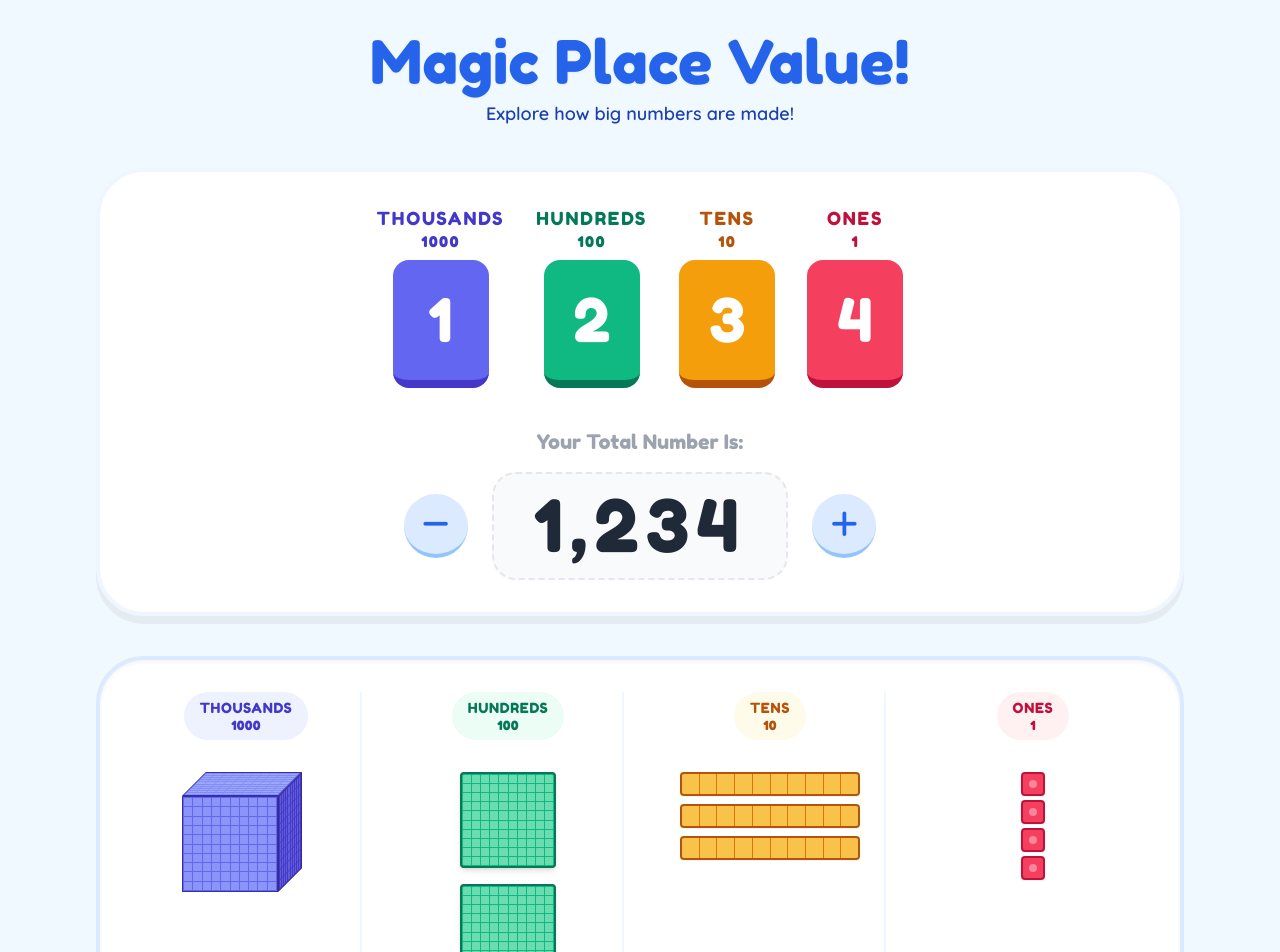
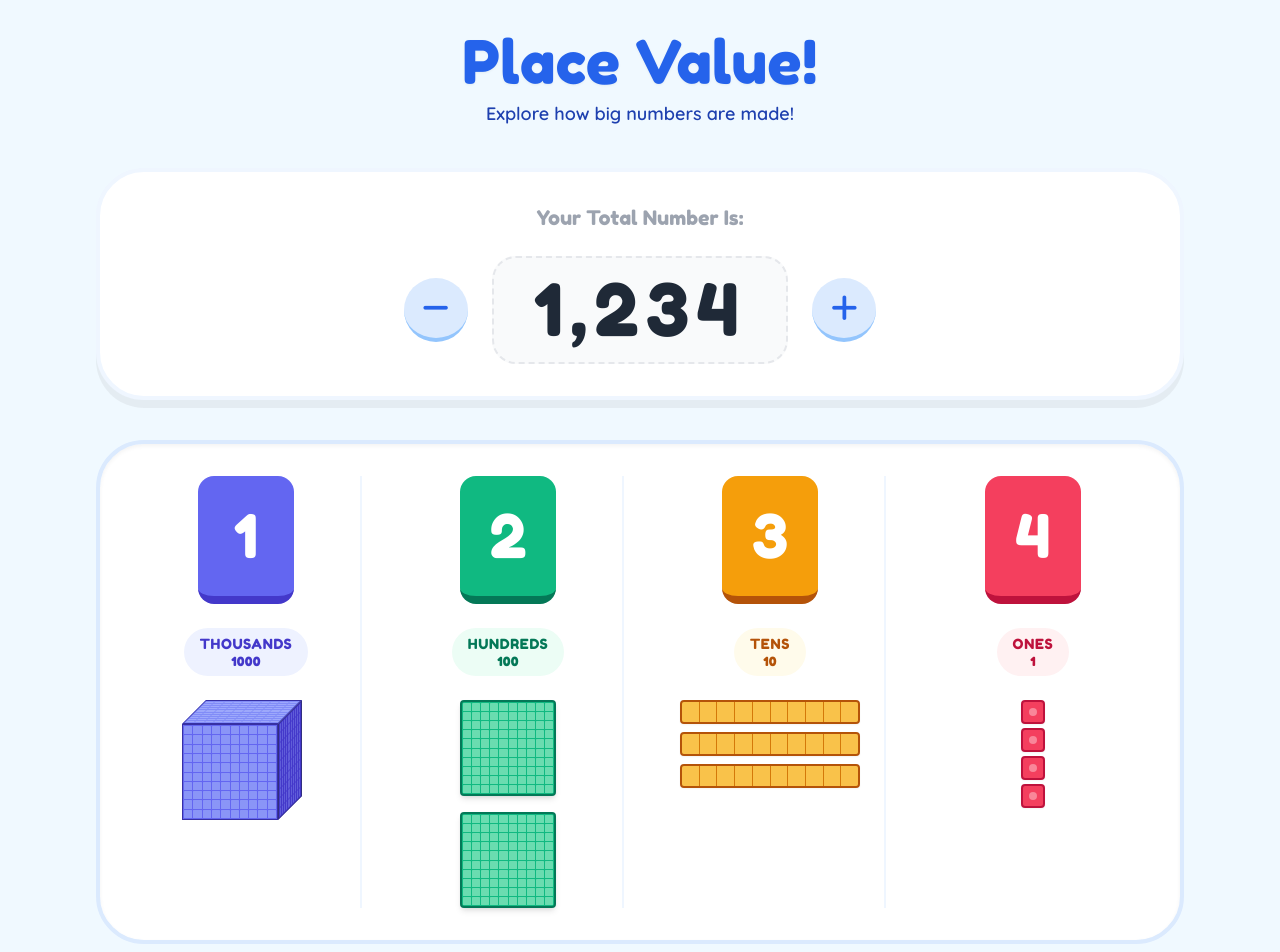
Before and after one commit to jkub/placevalue, a Next.js app: page / in a window 1280 px wide. Shown: the top 952 px of the page. Built offline with nearby package versions, Linux system fonts and the light colour scheme.

Commit message:
consolidate

```diff
--- a/app/page.tsx
+++ b/app/page.tsx
@@ -1,7 +1,6 @@
 'use client';
 
 import React, { useState } from 'react';
-import DigitBox from '../components/DigitBox';
 import VisualDisplay from '../components/VisualDisplay';
 import { DigitState } from '../types';
 
@@ -33,42 +32,14 @@ export default function Home() {
     <div className="min-h-screen p-4 md:p-8 flex flex-col items-center max-w-6xl mx-auto">
       <header className="text-center mb-10">
         <h1 className="text-4xl md:text-6xl font-kids text-blue-600 drop-shadow-sm mb-2">
-          Magic Place Value!
+          Place Value!
         </h1>
         <p className="text-lg text-blue-800 font-semibold">Explore how big numbers are made!</p>
       </header>
 
       <main className="w-full flex flex-col gap-10">
         <section className="bg-white p-8 rounded-[3rem] card-shadow flex flex-col items-center gap-6 border-4 border-blue-50">
-          <div className="flex flex-wrap justify-center gap-4 md:gap-8">
-            <DigitBox
-              type="thousands"
-              label="Thousands"
-              value={digits.thousands}
-              onChange={(v) => handleUpdateDigit('thousands', v)}
-            />
-            <DigitBox
-              type="hundreds"
-              label="Hundreds"
-              value={digits.hundreds}
-              onChange={(v) => handleUpdateDigit('hundreds', v)}
-            />
-            <DigitBox
-              type="tens"
-              label="Tens"
-              value={digits.tens}
-              onChange={(v) => handleUpdateDigit('tens', v)}
-            />
-            <DigitBox
-              type="ones"
-              label="Ones"
-              value={digits.ones}
-              onChange={(v) => handleUpdateDigit('ones', v)}
-            />
-          </div>
-
-          <div className="mt-4 text-center">
-            <div className="text-gray-400 font-kids text-xl mb-4">Your Total Number Is:</div>
+          <div className="text-gray-400 font-kids text-xl">Your Total Number Is:</div>
 
           <div className="flex items-center justify-center gap-6">
             <button
@@ -93,11 +64,13 @@ export default function Home() {
               <i className="fas fa-plus"></i>
             </button>
           </div>
-          </div>
         </section>
 
         <section>
-          <VisualDisplay digits={digits} />
+          <VisualDisplay
+            digits={digits}
+            onUpdateDigit={handleUpdateDigit}
+          />
         </section>
       </main>
     </div>
--- a/components/DigitBox.tsx
+++ b/components/DigitBox.tsx
@@ -29,10 +29,6 @@ const DigitBox: React.FC<DigitBoxProps> = ({ type, value, label, onChange }) =>
 
   return (
     <div className="flex flex-col items-center gap-2">
-      <div className={`font-kids text-lg uppercase tracking-widest ${colorSet.text} text-center`}>
-        <div>{label}</div>
-        <div className="text-sm font-bold">{value_number}</div>
-      </div>
       <div className="relative">
         <button
           onClick={() => setIsOpen(!isOpen)}
--- a/components/VisualDisplay.tsx
+++ b/components/VisualDisplay.tsx
@@ -1,12 +1,14 @@
 
 import React, { useState, useEffect, useRef } from 'react';
 import { DigitState } from '../types';
+import DigitBox from './DigitBox';
 
 interface VisualDisplayProps {
   digits: DigitState;
+  onUpdateDigit?: (place: keyof DigitState, val: number) => void;
 }
 
-const VisualDisplay: React.FC<VisualDisplayProps> = ({ digits }) => {
+const VisualDisplay: React.FC<VisualDisplayProps> = ({ digits, onUpdateDigit }) => {
   const [displayDigits, setDisplayDigits] = useState<DigitState>(digits);
   const [mergingColumn, setMergingColumn] = useState<string | null>(null);
   const [splittingColumn, setSplittingColumn] = useState<string | null>(null);
@@ -184,40 +186,72 @@ const VisualDisplay: React.FC<VisualDisplayProps> = ({ digits }) => {
   return (
     <div className="flex flex-col gap-8 w-full p-8 bg-white rounded-[3rem] border-4 border-blue-100 shadow-inner min-h-[500px]">
       <div className="grid grid-cols-1 md:grid-cols-4 gap-8">
-        <div className="flex flex-col items-center border-r-2 border-blue-50 last:border-0 px-4">
-            <h3 className="font-kids text-indigo-700 mb-8 bg-indigo-50 px-4 py-1.5 rounded-full text-sm tracking-wider uppercase text-center">
+        <div className="flex flex-col items-center border-r-2 border-blue-50 last:border-0 px-4 gap-6">
+            {onUpdateDigit && (
+              <DigitBox
+                type="thousands"
+                label="Thousands"
+                value={digits.thousands}
+                onChange={(v) => onUpdateDigit('thousands', v)}
+              />
+            )}
+            <h3 className="font-kids text-indigo-700 bg-indigo-50 px-4 py-1.5 rounded-full text-sm tracking-wider uppercase text-center">
               <div>Thousands</div>
               <div className="text-xs font-bold">1000</div>
             </h3>
             <div className="flex flex-wrap gap-x-4 gap-y-2 justify-center">
-                {displayDigits.thousands > 0 ? renderThousands() : <span className="text-gray-300 italic text-sm mt-4">Zero Thousands</span>}
+                {digits.thousands > 0 ? renderThousands() : <span className="text-gray-300 italic text-sm mt-4">Zero Thousands</span>}
             </div>
         </div>
-        <div className="flex flex-col items-center border-r-2 border-blue-50 last:border-0 px-4">
-            <h3 className="font-kids text-emerald-700 mb-8 bg-emerald-50 px-4 py-1.5 rounded-full text-sm tracking-wider uppercase text-center">
+        <div className="flex flex-col items-center border-r-2 border-blue-50 last:border-0 px-4 gap-6">
+            {onUpdateDigit && (
+              <DigitBox
+                type="hundreds"
+                label="Hundreds"
+                value={digits.hundreds}
+                onChange={(v) => onUpdateDigit('hundreds', v)}
+              />
+            )}
+            <h3 className="font-kids text-emerald-700 bg-emerald-50 px-4 py-1.5 rounded-full text-sm tracking-wider uppercase text-center">
               <div>Hundreds</div>
               <div className="text-xs font-bold">100</div>
             </h3>
             <div className="flex flex-wrap gap-4 justify-center">
-                {displayDigits.hundreds > 0 ? renderHundreds() : <span className="text-gray-300 italic text-sm mt-4">Zero Hundreds</span>}
+                {digits.hundreds > 0 ? renderHundreds() : <span className="text-gray-300 italic text-sm mt-4">Zero Hundreds</span>}
             </div>
         </div>
-        <div className="flex flex-col items-center border-r-2 border-blue-50 last:border-0 px-4">
-            <h3 className="font-kids text-amber-700 mb-8 bg-amber-50 px-4 py-1.5 rounded-full text-sm tracking-wider uppercase text-center">
+        <div className="flex flex-col items-center border-r-2 border-blue-50 last:border-0 px-4 gap-6">
+            {onUpdateDigit && (
+              <DigitBox
+                type="tens"
+                label="Tens"
+                value={digits.tens}
+                onChange={(v) => onUpdateDigit('tens', v)}
+              />
+            )}
+            <h3 className="font-kids text-amber-700 bg-amber-50 px-4 py-1.5 rounded-full text-sm tracking-wider uppercase text-center">
               <div>Tens</div>
               <div className="text-xs font-bold">10</div>
             </h3>
             <div className="flex justify-center w-full">
-                {displayDigits.tens > 0 ? renderTens() : <span className="text-gray-300 italic text-sm mt-4">Zero Tens</span>}
+                {digits.tens > 0 ? renderTens() : <span className="text-gray-300 italic text-sm mt-4">Zero Tens</span>}
             </div>
         </div>
-        <div className="flex flex-col items-center px-4">
-            <h3 className="font-kids text-rose-700 mb-8 bg-rose-50 px-4 py-1.5 rounded-full text-sm tracking-wider uppercase text-center">
+        <div className="flex flex-col items-center px-4 gap-6">
+            {onUpdateDigit && (
+              <DigitBox
+                type="ones"
+                label="Ones"
+                value={digits.ones}
+                onChange={(v) => onUpdateDigit('ones', v)}
+              />
+            )}
+            <h3 className="font-kids text-rose-700 bg-rose-50 px-4 py-1.5 rounded-full text-sm tracking-wider uppercase text-center">
               <div>Ones</div>
               <div className="text-xs font-bold">1</div>
             </h3>
             <div className="flex justify-center w-full">
-                {displayDigits.ones > 0 ? renderOnes() : <span className="text-gray-300 italic text-sm mt-4">Zero Ones</span>}
+                {digits.ones > 0 ? renderOnes() : <span className="text-gray-300 italic text-sm mt-4">Zero Ones</span>}
             </div>
         </div>
       </div>
```
Lines whose indentation alone changed are shown as unchanged.
